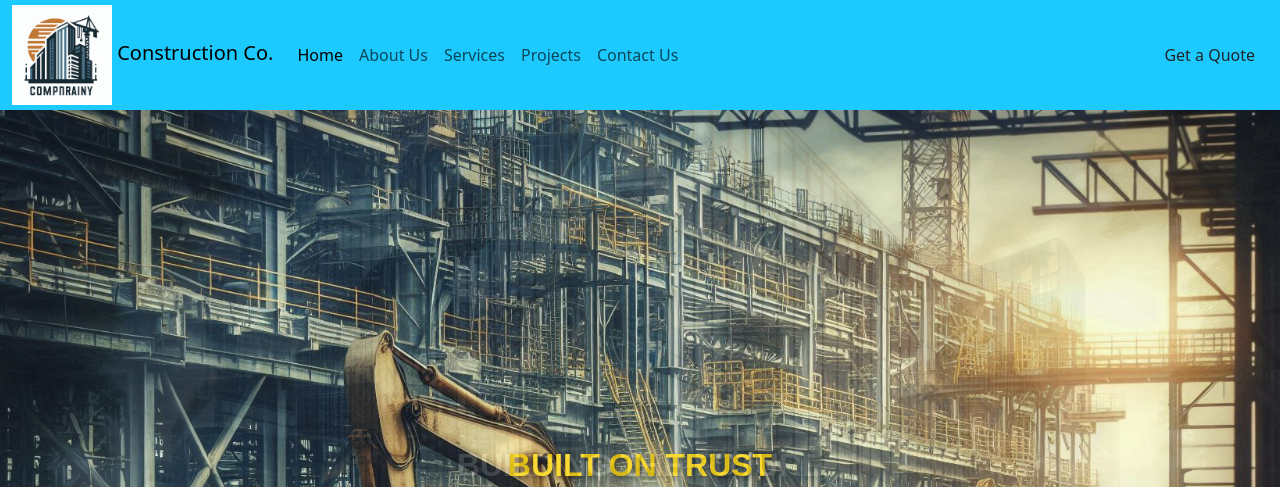
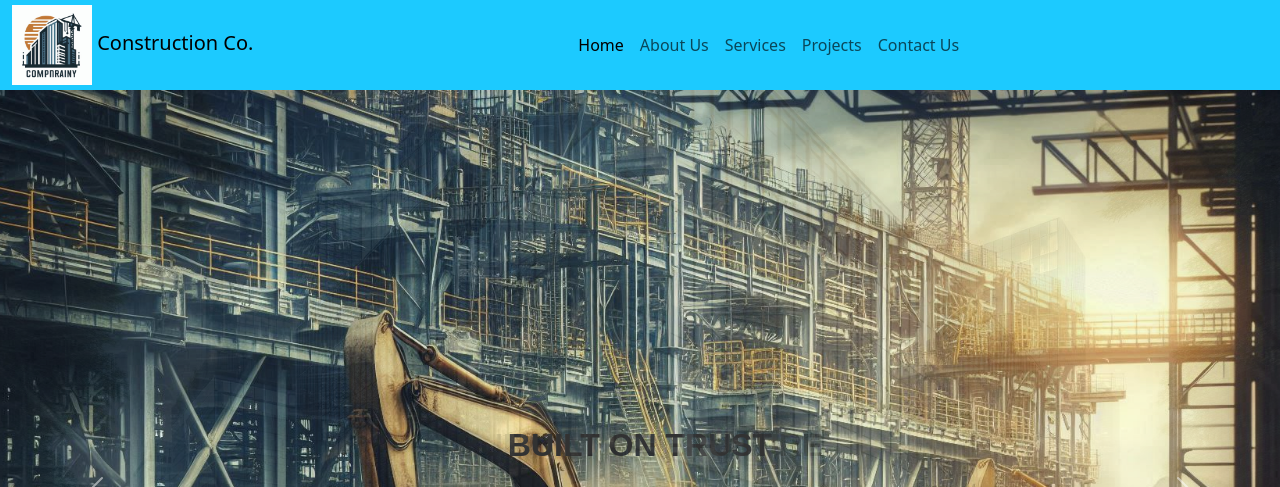
Before and after one commit to shantanu-shanto/construction-company, a plain HTML site: page index.html in a window 1280 px wide. Shown: the top 487 px of the page. Drawn offline with nearby package versions, Linux system fonts and the light colour scheme.

Commit message:
Update index.html

```diff
--- a/index.html
+++ b/index.html
@@ -20,14 +20,14 @@
     <nav class="navbar navbar-expand-lg custom-navbar" data-aos="fade-down">
         <div class="container-fluid">
             <a class="navbar-brand custom-brand" href="index.html">
-            <img src="images/conlogo.jpg" alt="Construction Company Logo" style="height: 100px;">
+                <img src="images/conlogo.jpg" alt="Construction Company Logo" style="height: 80px;">
                 Construction Co.
             </a>
             <button class="navbar-toggler custom-toggler" type="button" data-bs-toggle="collapse" data-bs-target="#navbarNav" aria-controls="navbarNav" aria-expanded="false" aria-label="Toggle navigation">
                 <span class="navbar-toggler-icon"></span>
             </button>
-          <div class="collapse navbar-collapse" id="navbarNav">
-            <ul class="navbar-nav me-auto mb-2 mb-lg-0">
+            <div class="collapse navbar-collapse justify-content-center" id="navbarNav">
+                <ul class="navbar-nav">
                     <li class="nav-item">
                         <a class="nav-link active custom-nav-link" aria-current="page" href="index.html">Home</a>
                     </li>
@@ -44,12 +44,10 @@
                         <a class="nav-link custom-nav-link" href="contact.html">Contact Us</a>
                     </li>
                 </ul>
-            <form class="d-flex">
-              <button class="btn custom-btn" type="button">Get a Quote</button>
-            </form>
             </div>
         </div>
     </nav>
+
 
 
     <!-- Hero Section -->
@@ -61,7 +59,7 @@
                 <div class="carousel-item active" style="background-image: url('images/cons-6.jpg'); height: 100vh; background-size: cover; background-position: center;">
                     <div class="carousel-container">
                         <div class="container text-center">
-                            <h2 class="animate__animated animate__fadeInDown" style="color: #fff; text-shadow: 2px 2px 5px rgba(0, 0, 0, 0.5);">Building the Future</h2>
+                            <h2 class="animate__animated animate__fadeInDown text-overlay">Building the Future</h2>
 
                             <a href="services.html" class="btn btn-primary animate__animated animate__fadeInUp">Our Services</a>
                         </div>
@@ -72,7 +70,7 @@
                 <div class="carousel-item" style="background-image: url('images/cons-4.jpg'); height: 100vh; background-size: cover; background-position: center;">
                     <div class="carousel-container">
                         <div class="container text-center">
-                            <h2 class="animate__animated animate__fadeInDown" style="color: #fff; text-shadow: 2px 2px 5px rgba(0, 0, 0, 0.5);">Quality That Stands</h2>
+                            <h2 class="animate__animated animate__fadeInDown text-overlay">Quality That Stands</h2>
 
                             <a href="projects.html" class="btn btn-success animate__animated animate__fadeInUp">View Projects</a>
                         </div>
@@ -83,7 +81,7 @@
                 <div class="carousel-item" style="background-image: url('images/cons-1.jpg'); height: 100vh; background-size: cover; background-position: center;">
                     <div class="carousel-container">
                         <div class="container text-center">
-                            <h2 class="animate__animated animate__fadeInDown" style="color: #f8d210; text-shadow: 2px 2px 5px rgba(0, 0, 0, 0.5);">Built on Trust</h2>
+                            <h2 class="animate__animated animate__fadeInDown text-overlay">Built on Trust</h2>
 
                             <a href="contact.html" class="btn btn-warning animate__animated animate__fadeInUp">Contact Us</a>
                         </div>
```
Lines whose indentation alone changed are shown as unchanged.
